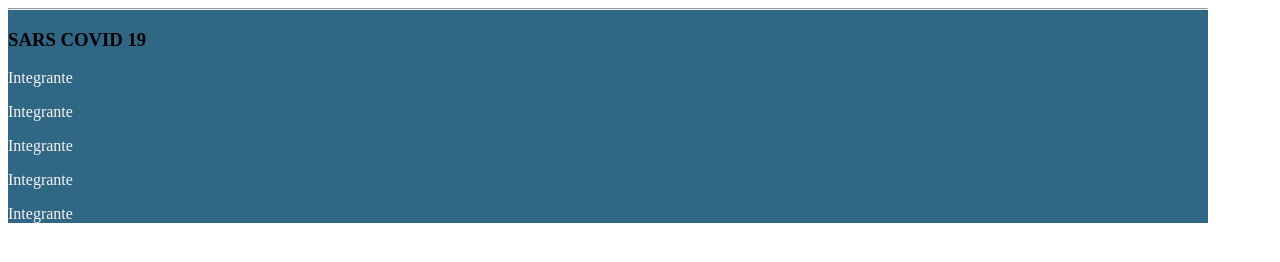
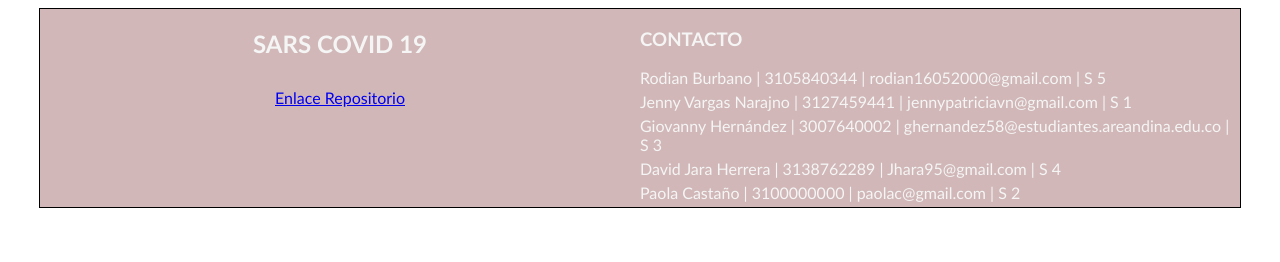
Before and after one commit to RodianB/semana-1-85, a website: page src/index.html in a window 1280 px wide. Drawn offline with Linux system fonts and the light colour scheme.

Commit message:
T5 final

```diff
--- a/src/index.html
+++ b/src/index.html
@@ -17,28 +17,37 @@
 
     <div class=container_f>
 
+            <div class ="titulo_f">
 
-            <hr>
+                <h2 class ="title">
+                    SARS COVID 19
+                </h2>
 
-        <div>
+                <p class="link">
 
-            <div titulo_f>
-                <h3>
-                    SARS COVID 19
-                </h3>
+                    <b></b><a href="https://github.com/RodianB/semana-1-85">Enlace Repositorio</a></b>
+
+                </p>
 
             </div>
 
             <div class ="team">
-                <p>Integrante</p>
-                <p>Integrante</p>
-                <p>Integrante</p>
-                <p>Integrante</p>
-                <p>Integrante</p>
+
+                <div class="cont">
+                    <h3>
+                        CONTACTO
+                    </h3>
+                </div>
+
+                <div class="teams">
+                    <p>Rodian Burbano | 3105840344 | rodian16052000@gmail.com | S 5</p>
+                    <p>Jenny Vargas Narajno | 3127459441 | jennypatriciavn@gmail.com | S 1</p>
+                    <p>Giovanny Hernández | 3007640002 | ghernandez58@estudiantes.areandina.edu.co | S 3</p>
+                    <p>David Jara Herrera | 3138762289 | Jhara95@gmail.com | S 4</p>
+                    <p>Paola Castaño | 3100000000 | paolac@gmail.com | S 2</p>
+                </div>
+
             </div>
-
-
-        </div>
 
     </div>
 
--- a/src/style.css
+++ b/src/style.css
@@ -1,19 +1,49 @@
 
 .container_f{
+    font-family: "Gill Sans", "Gill Sans MT", Calibri, "Trebuchet MS", sans-serif;
     width: 1200px;
-    background-color: #306785 ;
+    background-color: rgb(209, 183, 183);
+    margin-left: auto;
+    margin-right: auto;
+    display: flex;
+
+    border-width: 1px;
+    border-style: solid;
+    border-color: initial;
+    border-image: initial;
 }
 
+
 .titulo_f{
-    text-align: right;
+    color: whitesmoke;
+    width: 50%;
     margin-bottom: 0%;
+    display: inline-block;
+}
+
+.link{
+    color: whitesmoke;
+    padding: 10px;
+    text-align: justify;
+    bottom: 0;
+    display: block;
+    text-align: center;
+
+}
+
+.title{
+    text-align: center;
 }
 
 .team{
-    color: whitesmoke
+    width: 50%;
+    color: whitesmoke;
+    display: inline-block;
+
+
 }
 
-.p{
-    margin-left: 1%;
-
+p{
+    margin-top: 5px;
+    margin-bottom: 5px;
 }
```
